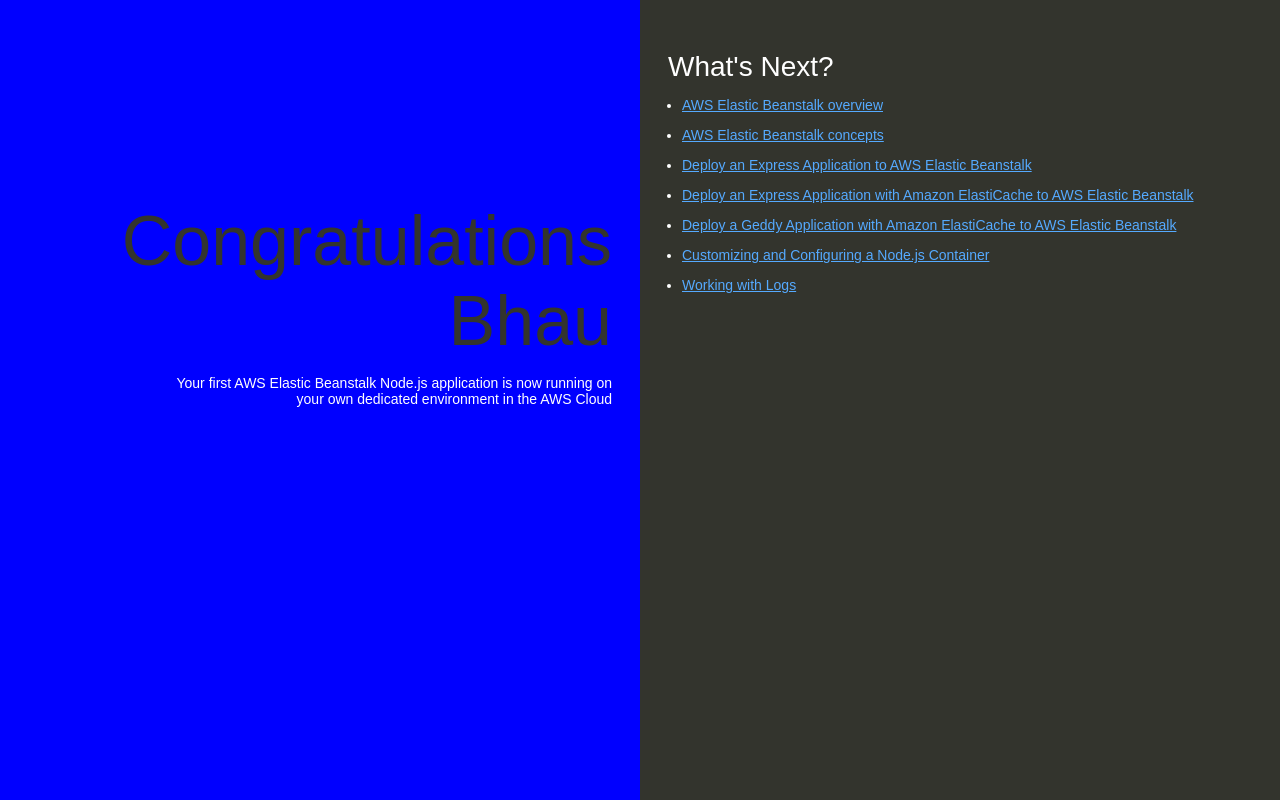
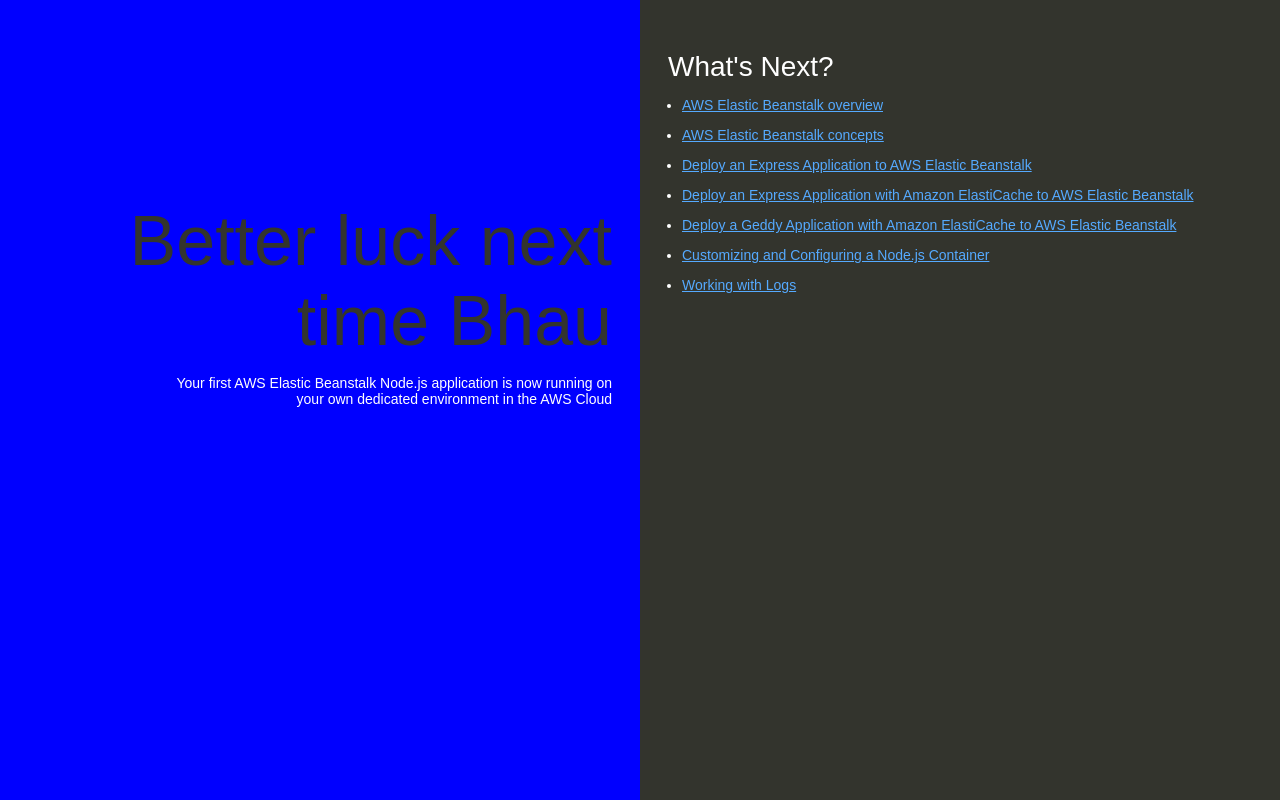
Before and after one commit to Tejas-Wagh/aws-code-pipeline-demo, a website: page index.html in a window 1280 px wide. Drawn offline with Linux system fonts and the light colour scheme.

Commit message:
Update index.html

```diff
--- a/index.html
+++ b/index.html
@@ -74,7 +74,7 @@
   </head>
   <body>
     <div class="textColumn">
-      <h1>Congratulations Bhau</h1>
+      <h1>Better luck next time Bhau</h1>
       <p>Your first AWS Elastic Beanstalk Node.js application is now running on your own dedicated environment in the AWS Cloud</p>
     </div>
     <div class="linksColumn">
```
